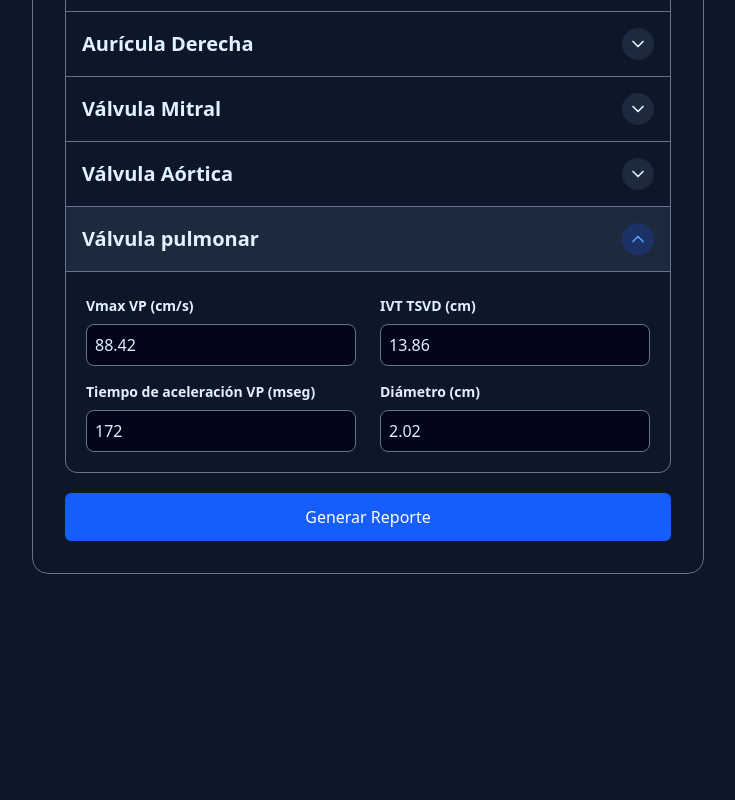
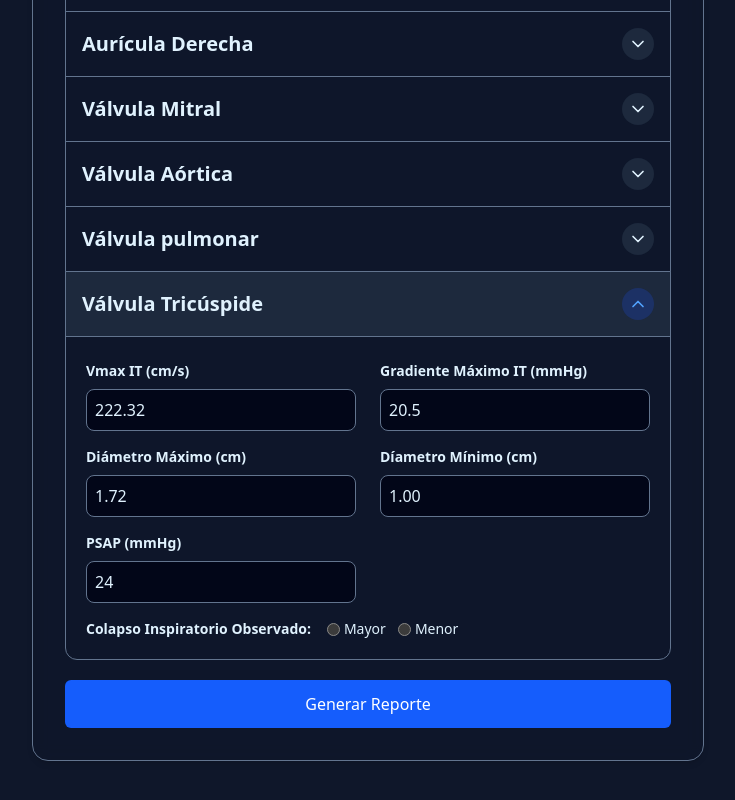
Before and after one commit to Vecttory/medical-reports, a Next.js app: page / in a window 1280 px wide. Shown: the part 398-1198 px from the top of the page, without its empty margins (272-1007 px from the left). Before the commit the page ends 1020 px from the top, so only its background shows below. Built offline with nearby package versions, Linux system fonts and the light colour scheme.

Commit message:
form added for new section

```diff
--- a/app/page.js
+++ b/app/page.js
@@ -90,7 +90,8 @@ export default function Home() {
     rightAtrium: false,
     mitralValve: false,
     aorticValve: false,
-    pulmonaryValve: true
+    pulmonaryValve: false,
+    tricuspidValve: true
   });
 
   // Scroll to the bottom of the page on initial load
@@ -151,6 +152,11 @@ export default function Home() {
   const handleInput = (e) => {
     // Clear the custom validity when the user starts typing so it can be re-evaluated
     e.target.setCustomValidity('');
+    if (e.target.type === 'radio') {
+      const form = e.currentTarget;
+      const radios = form.querySelectorAll(`input[name="${e.target.name}"]`);
+      radios.forEach(r => r.setCustomValidity(''));
+    }
   };
 
   const handleSubmit = (e) => {
@@ -184,7 +190,7 @@ export default function Home() {
       </header>
 
       <main className="max-w-2xl mx-auto bg-white/50 dark:bg-slate-900/50 backdrop-blur-sm p-6 sm:p-8 rounded-2xl shadow-md border-1 border-slate-300 dark:border-slate-500">
-        <form onSubmit={handleSubmit} onInvalid={handleInvalid} onInput={handleInput} className="flex flex-col" autoComplete="off">
+        <form onSubmit={handleSubmit} onInvalid={handleInvalid} onChange={handleInput} className="flex flex-col" autoComplete="off">
 
           {/* PATIENT SECTION */}
           <AccordionSection
@@ -332,6 +338,7 @@ export default function Home() {
               />
             )}
           </div>
+
           </div>
           </AccordionSection>
 
@@ -1022,7 +1029,6 @@ export default function Home() {
             title="Válvula pulmonar"
             isOpen={openSections.pulmonaryValve}
             onToggle={() => toggleSection('pulmonaryValve')}
-            isLast={true}
           >
             <div className="grid grid-cols-1 sm:grid-cols-2 gap-x-6 gap-y-4">
               <div>
@@ -1091,6 +1097,128 @@ export default function Home() {
             </div>
           </AccordionSection>
 
+          {/* TRICUSPID VALVE SECTION */}
+          <AccordionSection
+            id="tricuspidValve"
+            title="Válvula Tricúspide"
+            isOpen={openSections.tricuspidValve}
+            onToggle={() => toggleSection('tricuspidValve')}
+            isLast={true}
+          >
+            <div className="grid grid-cols-1 sm:grid-cols-2 gap-x-6 gap-y-4">
+              <div>
+                {/* TRVMAX: Tricuspid Regurgitation Maximum Velocity */}
+                <label htmlFor="trvmax" className="block text-sm font-bold mb-2">
+                  Vmax IT (cm/s)
+                </label>
+                <input
+                  type="number"
+                  id="trvmax"
+                  name="trvmax"
+                  step="0.01"
+                  required
+                  defaultValue="222.32"
+                  className="scroll-mt-12 w-full px-2 py-2 border-1 border-slate-400 dark:border-slate-500 rounded-lg bg-white dark:bg-slate-950 focus:outline-none focus:ring-2 focus:ring-blue-500 focus:border-transparent transition-shadow"
+                />
+              </div>
+
+              <div>
+                {/* TR MAX GRAD: Tricuspid Regurgitation Maximum Gradient */}
+                <label htmlFor="trMaxGrad" className="block text-sm font-bold mb-2">
+                  Gradiente Máximo IT (mmHg)
+                </label>
+                <input
+                  type="number"
+                  id="trMaxGrad"
+                  name="trMaxGrad"
+                  step="0.01"
+                  required
+                  defaultValue="20.5"
+                  className="scroll-mt-12 w-full px-2 py-2 border-1 border-slate-400 dark:border-slate-500 rounded-lg bg-white dark:bg-slate-950 focus:outline-none focus:ring-2 focus:ring-blue-500 focus:border-transparent transition-shadow"
+                />
+              </div>
+
+              <div>
+                {/* IVC MAX DIAM: IVC Maximum Diameter */}
+                <label htmlFor="ivcMaxDiam" className="block text-sm font-bold mb-2">
+                  Diámetro Máximo (cm)
+                </label>
+                <input
+                  type="number"
+                  id="ivcMaxDiam"
+                  name="ivcMaxDiam"
+                  step="0.01"
+                  required
+                  defaultValue="1.72"
+                  className="scroll-mt-12 w-full px-2 py-2 border-1 border-slate-400 dark:border-slate-500 rounded-lg bg-white dark:bg-slate-950 focus:outline-none focus:ring-2 focus:ring-blue-500 focus:border-transparent transition-shadow"
+                />
+              </div>
+
+              <div>
+                {/* IVC MIN DIAM: IVC Minimum Diameter */}
+                <label htmlFor="ivcMinDiam" className="block text-sm font-bold mb-2">
+                  Díametro Mínimo (cm)
+                </label>
+                <input
+                  type="number"
+                  id="ivcMinDiam"
+                  name="ivcMinDiam"
+                  step="0.01"
+                  required
+                  defaultValue="1.00"
+                  className="scroll-mt-12 w-full px-2 py-2 border-1 border-slate-400 dark:border-slate-500 rounded-lg bg-white dark:bg-slate-950 focus:outline-none focus:ring-2 focus:ring-blue-500 focus:border-transparent transition-shadow"
+                />
+              </div>
+
+              <div>
+                {/* PSAP: Pulmonary Systolic Arterial Pressure */}
+                <label htmlFor="psap" className="block text-sm font-bold mb-2">
+                  PSAP (mmHg)
+                </label>
+                <input
+                  type="number"
+                  id="psap"
+                  name="psap"
+                  step="0.01"
+                  required
+                  defaultValue="24"
+                  className="scroll-mt-12 w-full px-2 py-2 border-1 border-slate-400 dark:border-slate-500 rounded-lg bg-white dark:bg-slate-950 focus:outline-none focus:ring-2 focus:ring-blue-500 focus:border-transparent transition-shadow"
+                />
+              </div>
+
+              {/* Inspiratory Collapse */}
+              <div className="sm:col-span-2 w-full">
+                <div className="flex items-center space-x-4">
+                  <span className="block text-sm font-bold">
+                    Colapso Inspiratorio Observado:
+                  </span>
+                  <div className="flex items-center space-x-3 text-sm">
+                    <label className="flex items-center space-x-1 cursor-pointer">
+                      <input
+                        type="radio"
+                        name="inspiratoryCollapse"
+                        value="mayor"
+                        required
+                        className="text-blue-600 focus:ring-blue-500"
+                      />
+                      <span>Mayor</span>
+                    </label>
+                    <label className="flex items-center space-x-1 cursor-pointer">
+                      <input
+                        type="radio"
+                        name="inspiratoryCollapse"
+                        value="menor"
+                        required
+                        className="text-blue-600 focus:ring-blue-500"
+                      />
+                      <span>Menor</span>
+                    </label>
+                  </div>
+                </div>
+              </div>
+            </div>
+          </AccordionSection>
+
           {/* Status messages */}
           {state?.error && (
             <div className="p-4 text-sm text-red-700 bg-red-50 dark:bg-red-950/30 dark:text-red-400 rounded-lg border border-red-200 dark:border-red-900/50 mb-6 mt-4">
```
